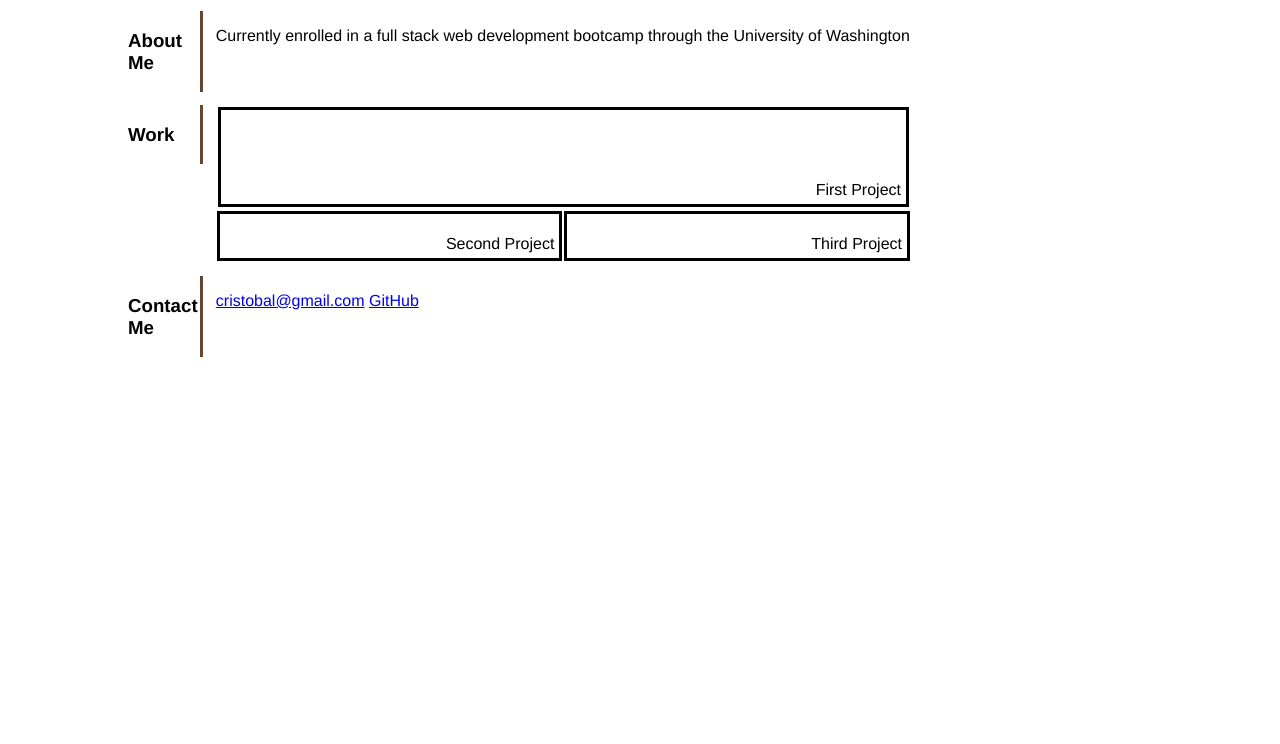
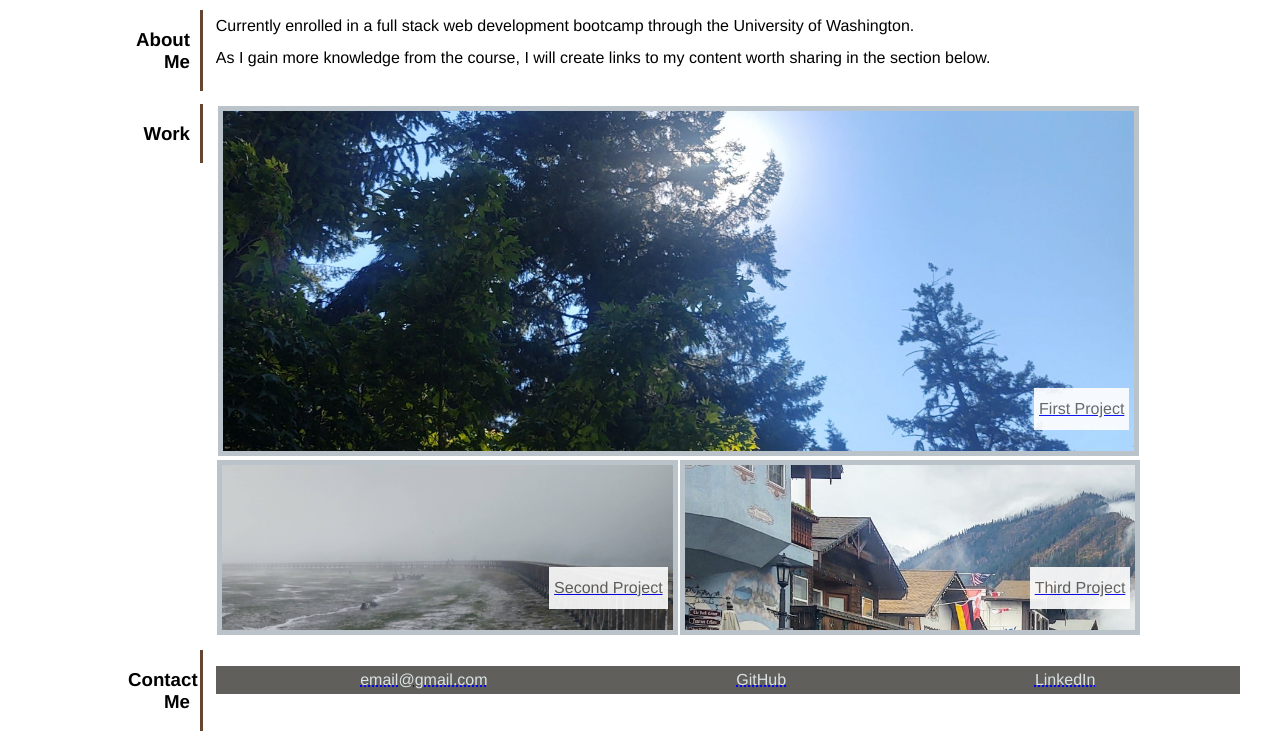
Before and after one commit to CM-GDev/Portfolio, a plain HTML site: page index.html in a window 1280 px wide. Shown: the part 256-1000 px from the top of the page. Before the commit the page ends 800 px from the top, so only its background shows below. Drawn offline with Linux system fonts and the light colour scheme.

Commit message:
90% of html done, 75% of css done

```diff
--- a/assets/css/style.css
+++ b/assets/css/style.css
@@ -1,5 +1,13 @@
 * {
     box-sizing: border-box;
+  }
+
+:root {
+    --white: #fff;
+    --gray-light: ;
+    --gray-dark: ;
+    --redish: ;
+
   }
 
   body {
@@ -15,7 +23,7 @@
     display: flex;
     height: 150px;
     justify-content: flex-end;
-    margin-top: 1px ;
+    border-top: 1px solid #fff;
     background: #37485a;
     color: #605f5b;
     padding-right: 14px;
@@ -60,30 +68,25 @@
     display: flex;
     /* Align the child elements to the top of the parent */
     align-items: flex-start;
-    width: 100%;
     margin: 1% auto;
   }
 
   .info-headings {
-    display: flex;
-    align-items: flex-start;
-    flex-wrap: wrap;
     margin-left: 10%;
     width: 75px;
     height: auto;
     border-right-style: solid;
     border-color: #654632;
-  }
-
-  .product-image {
-    width: 100%;
+    text-align: end;
+    padding-right: 10px;
   }
 
   .info-text {
     display: flex;
     flex-wrap: wrap;
     margin-left: 1%;
-    flex: 0 0 60%;
+    flex: 0 0 80%;
+    line-height: 0%;
   }
 
   #full-block {
@@ -91,21 +94,67 @@
     justify-content: flex-end;
     align-items: flex-end;
     width: 90%;
-      border-style: solid;
+    border: 5px solid #bac3ca;
     padding: 5px;
     margin: 2px;
-      height: 100px;
+    height: 350px;
+    line-height: 200%;
+    background-image: url("../images/img2.jpg");
+    background-position: center;
+    background-repeat: no-repeat;
+    background-size: cover;
   }
 
-  #half-block {
+  #half-block1 {
     display: flex;
     justify-content: flex-end;
     align-items: flex-end;
     width: 45%;
-    border-style: solid;
+    border: 5px solid #bac3ca;
     padding: 5px;
     margin: 2px 1px;
-    height: 50px;
+    height: 175px;
+    line-height: 200%;
+    background-image: url("../images/img1.jpg");
+    background-position: center;
+    background-repeat: no-repeat;
+    background-size: cover;
+  }
+
+  #half-block2 {
+    display: flex;
+    justify-content: flex-end;
+    align-items: flex-end;
+    width: 45%;
+    border: 5px solid #bac3ca;
+    padding: 5px;
+    margin: 2px 1px;
+    height: 175px;
+    line-height: 200%;
+    background-image: url("../images/img3.jpg");
+    background-position: center;
+    background-repeat: no-repeat;
+    background-size: cover;
+  }
+
+  .ProjectName {
+    color: #605f5b;
+    background: #fff;
+    opacity: 90%;
+    padding: 5px;
+  }
+
+  #contactLinks {
+    display: flex;
+    width: 100%;
+    justify-content: space-around;
+    padding: 14px 20px;
+    background-color: #605f5b;
+  }
+
+  #contactLinks a {
+    color: #dbe3e5;
+    text-decoration: underline dotted blue 2px;
   }
 
   @media screen and (max-width: 768px) {
--- a/index.html
+++ b/index.html
@@ -14,10 +14,10 @@
     <nav>
         <h1>CRISTOBAL MARQUEZ-GLYNN</h1>
         <p>
-            <a href="#">About Me</a>
-            <a href="#">Work</a>
-            <a href="#">Contact Me</a>
-            <a href="#">Resume</a>
+            <a href="#AboutMe">About Me</a>
+            <a href="#Work">Work</a>
+            <a href="#Contact">Contact Me</a>
+            <a href="https://www.linkedin.com" target="blank">Resume</a>
         </p>
     </nav>
 
@@ -28,30 +28,46 @@
     <main>
       <article class="info">
         <section class="info-headings">
-          <h1>About Me</h1>
+          <h1 id="AboutMe">About Me</h1>
         </section>
         <section class="info-text">
-          <p>Currently enrolled in a full stack web development bootcamp through the University of Washington</p>
+          <p>Currently enrolled in a full stack web development bootcamp through the University of Washington.</p>
+          <p>As I gain more knowledge from the course, I will create links to my content worth sharing in the section below.</p>
         </section>
       </article>
+
       <article class="info">
         <section class="info-headings">
-         <h1>Work</h1>
+         <h1 id="Work">Work</h1>
         </section>
-        <section class="info-text projects">
-            <div id="full-block">First Project</div>
-            <div id="half-block">Second Project</div>
-            <div id="half-block">Third Project</div>
+        <section class="info-text">
+            <a id="full-block" href="http://www.google.com" target="blank">
+                <div>
+                    <p class="ProjectName">First Project</p>
+                </div>
+            </a>
+            <a id="half-block1" href="http://www.google.com" target="blank">
+                <div>
+                    <p class="ProjectName">Second Project</p>
+                </div>
+            </a>
+            <a id="half-block2" href="http://www.google.com" target="blank">
+                <div>
+                    <p class="ProjectName">Third Project</p>
+                </div>
+            </a>
         </section>
       </article>
+
       <article class="info">
         <section class="info-headings">
-          <h1>Contact Me</h1>
+          <h1 id="Contact">Contact Me</h1>
         </section>
         <section class="info-text">
-            <p>
-                <a href="#">cristobal@gmail.com</a>
-                <a href="#">GitHub</a>
+            <p id="contactLinks">
+                <a href="http://www.google.com" target="blank">email@gmail.com</a>
+                <a href="http://www.github.com" target="blank">GitHub</a>
+                <a href="http://www.linkedin.com" target="blank">LinkedIn</a>
             </p>
         </section>
       </article>
```
Also changed, not shown: assets/images/IMG_20201002_111412923_HDR.jpg (added), assets/images/IMG_20210628_161211211_HDR.jpg (added), assets/images/img1.jpg (added), assets/images/img2.jpg (added), assets/images/img3.jpg (added), assets/images/lake.jpeg (deleted), 2 other files. Lines whose indentation alone changed are shown as unchanged.
